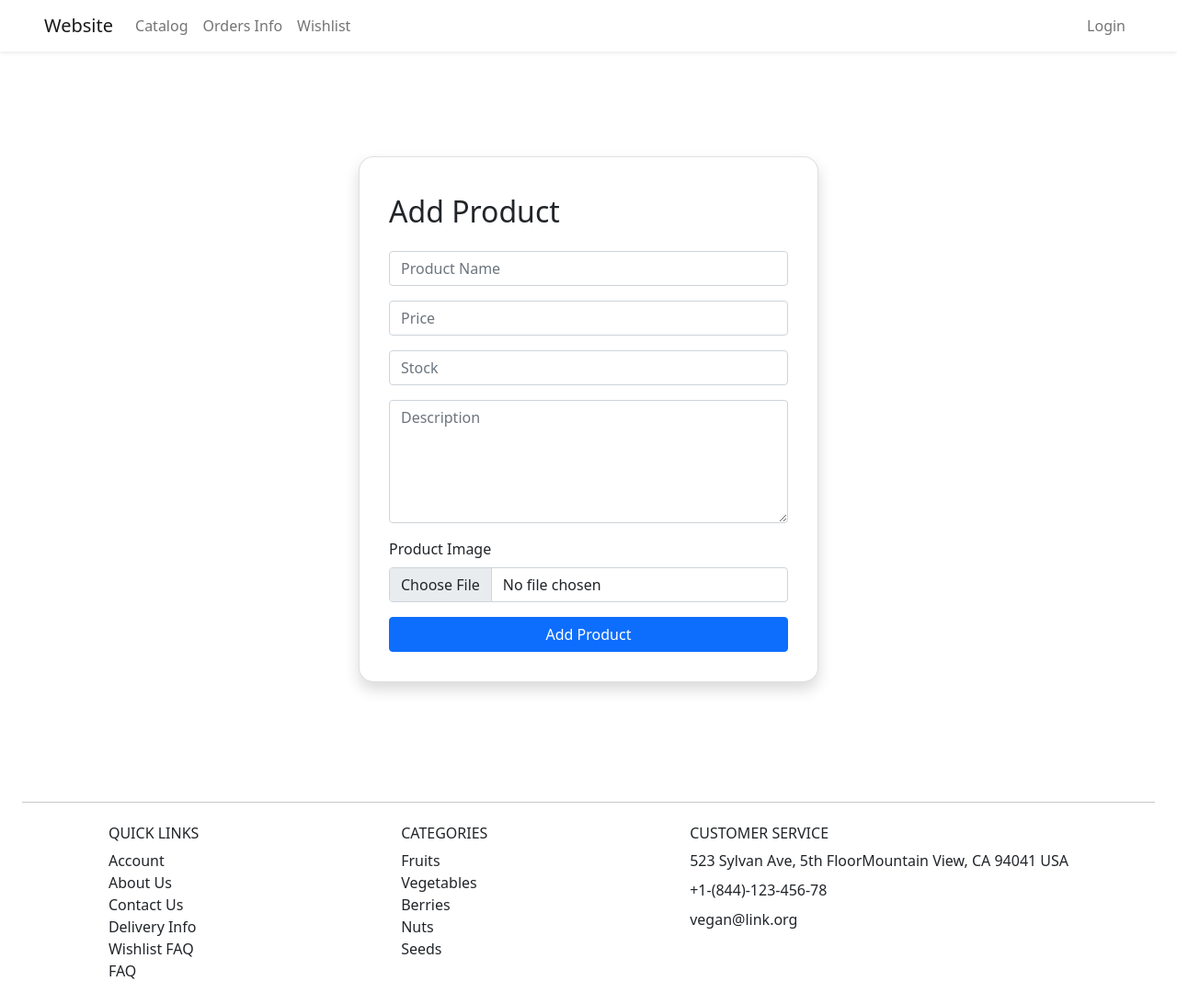
After one commit to dzikryaji/ProjectPemweb, a PHP site: the page made by view/addProduct.php in a window 1280 px wide. The commit adds this page. Shown: the whole page at 92% size. Run offline with PHP 8.4, Linux system fonts and the light colour scheme; the template is opened without the code that fills it, so the values that code supplies are empty; some libraries are stand-ins or nearby versions.

Commit message:
menambahkan fitur add product

```diff
--- a/config.php
+++ b/config.php
@@ -5,3 +5,4 @@ define("DBHOST", "127.0.0.1");
 define("DBUSERNAME", "root");
 define("DBPASSWORD", "");
 define("DBNAME", "project_pemweb");
+define("UPLOADDIR", "uploads");
--- /dev/null
+++ b/view/addProduct.php
@@ -0,0 +1,28 @@
+<section class="d-flex align-items-center justify-content-center min-vh-100 p-3">
+    <div class="card px-3 shadow" style="border-radius: 1rem; width: 500px;">
+        <div class="card-body">
+            <h2 class="card-title my-4">Add Product</h2>
+            <form method="post" action="<?= BASEURL ?>/index.php?c=product&m=addingproduct" enctype="multipart/form-data">
+                <div class="mb-3">
+                    <input type="text" class="form-control" id="productName" name="productName" placeholder="Product Name" required>
+                </div>
+                <div class="mb-3">
+                    <input type="number" class="form-control" id="price" name="price" placeholder="Price" required>
+                </div>
+                <div class="mb-3">
+                    <input type="number" class="form-control" id="stock" name="stock" placeholder="Stock" required>
+                </div>
+                <div class="mb-3">
+                    <textarea class="form-control" rows="5" id="description" name="description" placeholder="Description" required></textarea>
+                </div>
+                <div class="mb-3">
+                    <label for="productImage" class="form-label">Product Image</label>
+                    <input class="form-control" type="file" id="productImage" name="productImage">
+                </div>
+                <div class="mb-3">
+                    <input type="submit" class="btn btn-primary w-100" value="Add Product">
+                </div>
+            </form>
+        </div>
+    </div>
+</section>
--- a/view/index.php
+++ b/view/index.php
@@ -1,3 +1,5 @@
-<h1>Home</h1>
+<section class="d-flex flex-column align-items-center justify-content-center vh-100">
+    <h1>Home</h1>
 
-<p>Hello <?= isset($user) ? $user['name'] : "Guest"; ?></p>
+    <p>Hello <?= isset($user) ? $user['name'] : "Guest"; ?></p>
+</section>
--- a/view/login.php
+++ b/view/login.php
@@ -1,7 +1,7 @@
 <section class="d-flex align-items-center justify-content-center vh-100">
     <div class="card w-25 px-3 shadow" style="border-radius: 1rem;">
         <div class="card-body">
-        <h2 class="card-title my-4">Login</h3>
+            <h2 class="card-title my-4">Login</h2>
             <form method="post" action="<?= BASEURL ?>/index.php?c=home&m=loggingIn">
                 <div class="mb-3">
                     <input type="email" class="form-control" id="email" name="email" placeholder="Email Address" required>
@@ -17,4 +17,6 @@
             <p class="d-flex align-items-center justify-content-center my-3">
                 <span class="mx-1">Or </span> <a href="<?= BASEURL ?>/index.php?c=Home&m=signup">Sign Up</a>
             </p>
+        </div>
+    </div>
 </section>
--- a/view/signup.php
+++ b/view/signup.php
@@ -1,10 +1,10 @@
 <section class="d-flex align-items-center justify-content-center vh-100">
     <div class="card px-3 shadow" style="border-radius: 1rem; width: 500px;">
         <div class="card-body">
-        <h2 class="card-title my-4">Sign Up</h3>
+            <h2 class="card-title my-4">Sign Up</h2>
                 <form method="post" action="<?= BASEURL ?>/index.php?c=home&m=signingup">
                     <div class="mb-3">
-                <input type="name" class="form-control" id="name" name="name" placeholder="Name" required>
+                        <input type="text" class="form-control" id="name" name="name" placeholder="Name" required>
                     </div>
                     <div class="mb-3">
                         <input type="email" class="form-control" id="email" name="email" placeholder="Email Address" required>
--- a/view/templates/header.php
+++ b/view/templates/header.php
@@ -15,7 +15,7 @@
     <div class="collapse navbar-collapse" id="navbarText">
       <ul class="navbar-nav me-auto mb-2 mb-lg-0">
         <li class="nav-item">
-          <a class="nav-link" aria-current="page" href="#">Catalog</a>
+          <a class="nav-link" href="#">Catalog</a>
         </li>
         <li class="nav-item">
           <a class="nav-link" href="#">Orders Info</a>
@@ -26,12 +26,18 @@
       </ul>
       <ul class="navbar-nav">
         <?php if(isset($_SESSION['user_id'])): ?>
-        <li class="nav-item">
-            <a class ="nav-link" href="#">My Account</a>
-        </li>
-        <li class="nav-item">
-            <a class ="nav-link" href="<?= BASEURL ?>/index.php?c=Home&m=logout" data-bs-toggle="modal" data-bs-target="#exampleModal">Logout</a>
-        </li>
+          <?php if($user['name']=='Admin' && $user['email']=='admin@vegan.org'): ?>
+          <li class="nav-item">
+            <a class ="nav-link" href="<?= BASEURL ?>/index.php?c=Product&m=AddProduct">Add Product</a>
+          </li>
+          <?php else: ?>
+            <li class="nav-item">
+            <a class ="nav-link" href="<?= BASEURL ?>">My Account</a>
+          </li>
+          <?php endif; ?>
+          <li class="nav-item">
+              <a class ="nav-link" data-bs-toggle="modal" data-bs-target="#logoutModal" role="button">Logout</a>
+          </li>
         <?php else: ?>
         <li class="nav-item">
             <a class ="nav-link" href="<?= BASEURL ?>/index.php?c=Home&m=login">Login</a>
@@ -44,7 +50,7 @@
 
 <?php if(isset($_SESSION['user_id'])): ?>
 <!-- Modal -->
-<div class="modal fade" id="exampleModal" tabindex="-1" aria-hidden="true" >
+<div class="modal fade" id="logoutModal" tabindex="-1" aria-hidden="true" >
   <div class="modal-dialog modal-dialog-centered">
     <div class="modal-content p-3 " style="border-radius: 1rem;">
       <div class="modal-body d-flex flex-column align-items-center justify-content-center">
```
Also changed, not shown: controller/BaseController.php (+15 -1 lines), controller/Home.php (+11 -12 lines), controller/Product.php (added, +44 -0 lines), model/BaseModel.php (+10 -0 lines), model/HomeModel.php (+3 -22 lines), model/ProductModel.php (added, +35 -0 lines), 1 other file. Lines whose indentation alone changed are shown as unchanged.
